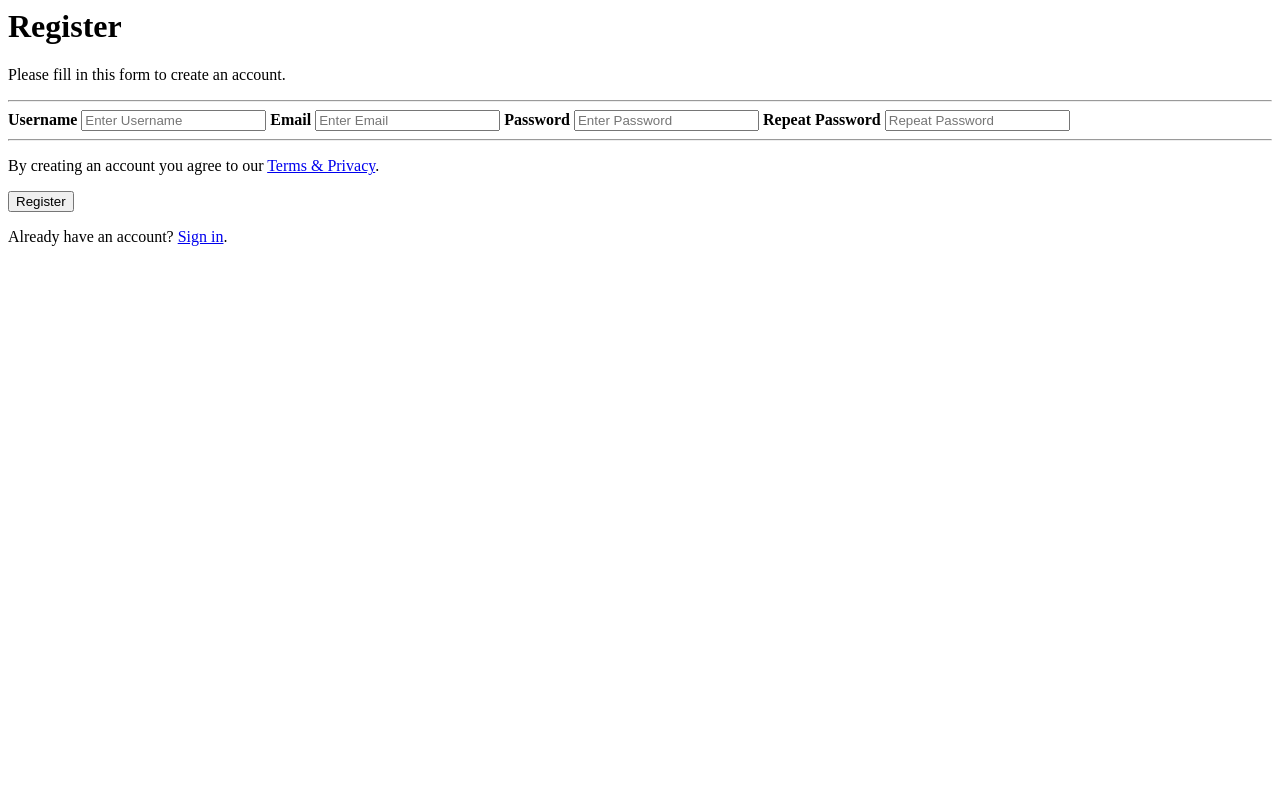
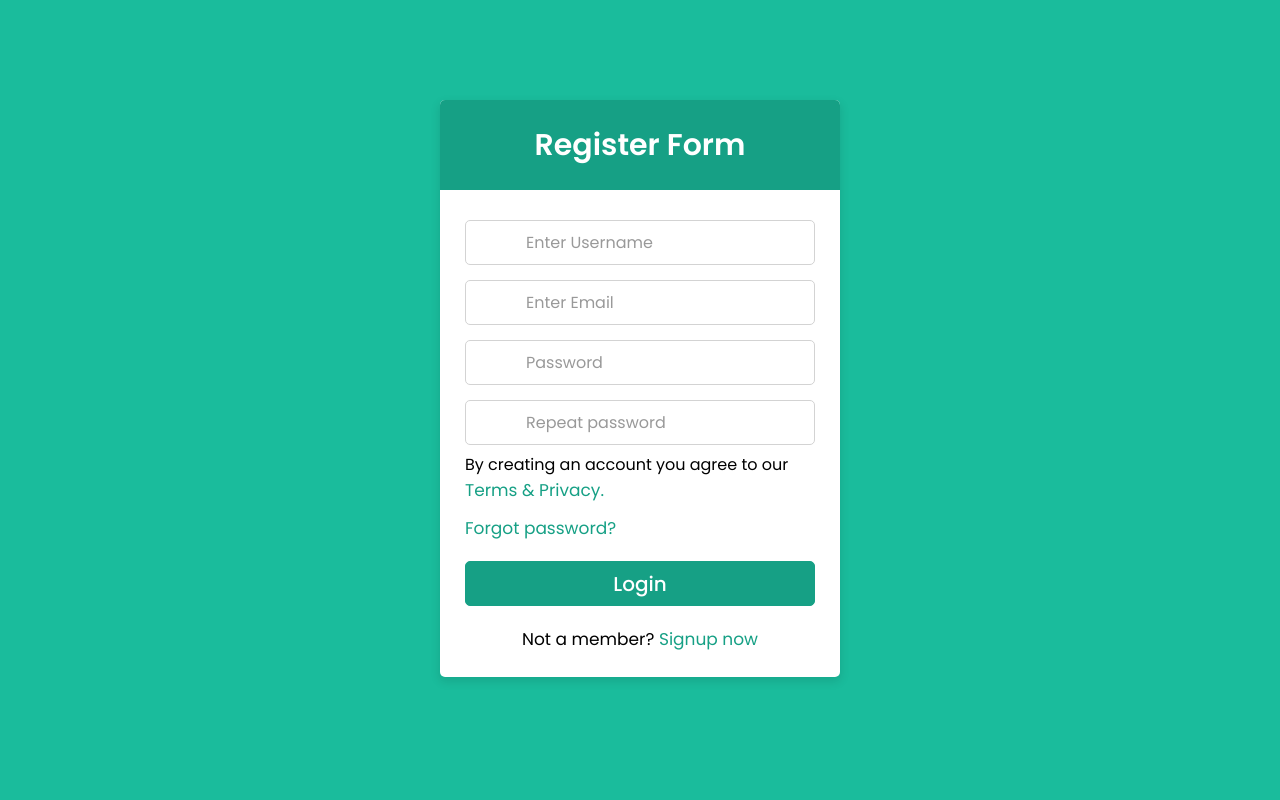
Before and after one commit to Zhuskke/learnBox, a Django app: page /register/ in a window 1280 px wide. Run offline with Django 4.2, Linux system fonts and the light colour scheme.

Commit message:
Add existing file

```diff
--- a/accounts/forms.py
+++ b/accounts/forms.py
@@ -1,4 +1,4 @@
-'''
+
 from django import forms
 from django.contrib.auth import get_user_model
 
@@ -33,4 +33,3 @@ class RegisterForm(forms.ModelForm):
         if commit:
             user.save()
         return user
-'''
--- /dev/null
+++ b/static_my_project/css/style.css
@@ -0,0 +1,119 @@
+@import url('https://fonts.googleapis.com/css2?family=Poppins:wght@200;300;400;500;600;700&display=swap');
+*{
+  margin: 0;
+  padding: 0;
+  box-sizing: border-box;
+  font-family: 'Poppins',sans-serif;
+}
+body{
+  background: #1abc9c;
+  overflow: hidden;
+}
+::selection{
+  background: rgba(26,188,156,0.3);
+}
+.container{
+  max-width: 440px;
+  padding: 0 20px;
+  margin: 100px auto;
+}
+.wrapper{
+  width: 100%;
+  background: #fff;
+  border-radius: 5px;
+  box-shadow: 0px 4px 10px 1px rgba(0,0,0,0.1);
+}
+.wrapper .title{
+  height: 90px;
+  background: #16a085;
+  border-radius: 5px 5px 0 0;
+  color: #fff;
+  font-size: 30px;
+  font-weight: 600;
+  display: flex;
+  align-items: center;
+  justify-content: center;
+}
+.wrapper form{
+  padding: 30px 25px 25px 25px;
+}
+.wrapper form .row{
+  height: 45px;
+  margin-bottom: 15px;
+  position: relative;
+}
+.wrapper form .row input{
+  height: 100%;
+  width: 100%;
+  outline: none;
+  padding-left: 60px;
+  border-radius: 5px;
+  border: 1px solid lightgrey;
+  font-size: 16px;
+  transition: all 0.3s ease;
+}
+form .row input:focus{
+  border-color: #16a085;
+  box-shadow: inset 0px 0px 2px 2px rgba(26,188,156,0.25);
+}
+form .row input::placeholder{
+  color: #999;
+}
+.wrapper form .row i{
+  position: absolute;
+  width: 47px;
+  height: 100%;
+  color: #fff;
+  font-size: 18px;
+  background: #16a085;
+  border: 1px solid #16a085;
+  border-radius: 5px 0 0 5px;
+  display: flex;
+  align-items: center;
+  justify-content: center;
+}
+.wrapper form .terms {
+  margin: -8px 0 20px 0;
+}
+.wrapper form .terms a{
+  color: #16a085;
+  font-size: 17px;
+  text-decoration: none;
+}
+.wrapper form .terms a:hover{
+  text-decoration: underline;
+}
+.wrapper form .pass {
+  margin: -8px 0 20px 0;
+}
+.wrapper form .pass a{
+  color: #16a085;
+  font-size: 17px;
+  text-decoration: none;
+}
+.wrapper form .pass a:hover{
+  text-decoration: underline;
+}
+.wrapper form .button input{
+  color: #fff;
+  font-size: 20px;
+  font-weight: 500;
+  padding-left: 0px;
+  background: #16a085;
+  border: 1px solid #16a085;
+  cursor: pointer;
+}
+form .button input:hover{
+  background: #12876f;
+}
+.wrapper form .signup-link{
+  text-align: center;
+  margin-top: 20px;
+  font-size: 17px;
+}
+.wrapper form .signup-link a{
+  color: #16a085;
+  text-decoration: none;
+}
+form .signup-link a:hover{
+  text-decoration: underline;
--- a/templates/auth/register.html
+++ b/templates/auth/register.html
@@ -1,27 +1,74 @@
-<form action="register_page">
-  <div class="container">
-    <h1>Register</h1>
-    <p>Please fill in this form to create an account.</p>
-    <hr>
+{% load static %}
+<!DOCTYPE html>
+<!-- Created By CodingLab - www.codinglabweb.com -->
+<html lang="en" dir="ltr">
+  <head>
+    <meta charset="utf-8">
+    <meta name="viewport" content="width=device-width, initial-scale=1.0">
+     <title>Login Form | CodingLab</title>
+    <link rel="stylesheet" href={% static "css/style.css" %}>
+    <link rel="stylesheet" href="https://cdnjs.cloudflare.com/ajax/libs/font-awesome/5.15.2/css/all.min.css"/>
+  </head>
+  <body>
+    <div class="container">
+      <div class="wrapper">
+        <div class="title"><span>Register Form</span></div>
+        <form action="#">
+          <div class="row">
+{#            <i class="fas fa-user"></i>#}
+            <input type="text" placeholder="Enter Username" name="username" id="username" required>
+          </div>
+          <div class="row">
+{#            <i class="fas fa-lock"></i>#}
+            <input type="text" placeholder="Enter Email" name="email" id="email" required>
+          </div>
+             <div class="row">
+{#            <i class="fas fa-lock"></i>#}
+            <input type="text" placeholder="Password" name="password" id="password" required>
+          </div>
+             <div class="row">
+{#            <i class="fas fa-lock"></i>#}
+            <input type="text" placeholder="Repeat password" name="password" id="password" required>
+          </div>
+            <div class="terms"> By creating an account you agree to our <a href="#">Terms & Privacy.</a>
+            </div>
+          <div class="pass"><a href="#">Forgot password?</a></div>
+          <div class="row button">
+            <input type="submit" value="Login">
+          </div>
+          <div class="signup-link">Not a member? <a href="#">Signup now</a></div>
+        </form>
+      </div>
+    </div>
+  </body>
+</html>
 
-    <label for="username"><b>Username</b></label>
-    <input type="text" placeholder="Enter Username" name="username" id="username" required>
 
-    <label for="email"><b>Email</b></label>
-    <input type="text" placeholder="Enter Email" name="email" id="email" required>
 
-    <label for="password"><b>Password</b></label>
-    <input type="password" placeholder="Enter Password" name="password" id="password" required>
-
-    <label for="psw-repeat"><b>Repeat Password</b></label>
-    <input type="password2" placeholder="Repeat Password" name="password2" id="password2" required>
-    <hr>
-
-    <p>By creating an account you agree to our <a href="#">Terms & Privacy</a>.</p>
-    <button type="submit" class="registerbtn">Register</button>
-  </div>
-
-  <div class="container signin">
-    <p>Already have an account? <a href="#">Sign in</a>.</p>
-  </div>
-</form>
+{#<form action="register_page">#}
+{#  <div class="container">#}
+{#    <h1>Register</h1>#}
+{#    <p>Please fill in this form to create an account.</p>#}
+{#    <hr>#}
+{##}
+{#    <label for="username"><b>Username</b></label>#}
+{#    <input type="text" placeholder="Enter Username" name="username" id="username" required>#}
+{##}
+{#    <label for="email"><b>Email</b></label>#}
+{#    <input type="text" placeholder="Enter Email" name="email" id="email" required>#}
+{##}
+{#    <label for="password"><b>Password</b></label>#}
+{#    <input type="password" placeholder="Enter Password" name="password" id="password" required>#}
+{##}
+{#    <label for="psw-repeat"><b>Repeat Password</b></label>#}
+{#    <input type="password2" placeholder="Repeat Password" name="password2" id="password2" required>#}
+{#    <hr>#}
+{##}
+{#    <p>By creating an account you agree to our <a href="#">Terms & Privacy</a>.</p>#}
+{#    <button type="submit" class="registerbtn">Register</button>#}
+{#  </div>#}
+{##}
+{#  <div class="container signin">#}
+{#    <p>Already have an account? <a href="#">Sign in</a>.</p>#}
+{#  </div>#}
+{#</form>#}
--- a/templates/list_view.html
+++ b/templates/list_view.html
@@ -5,7 +5,6 @@
     <title>Title</title>
 </head>
 <body>
-asdasd
 {% for foo in query %}
     {{ foo.user }}<br>
     {{ foo.content }}<br>
```
Also changed, not shown: templates/home.html (+102 -14 lines), db.sqlite3.
